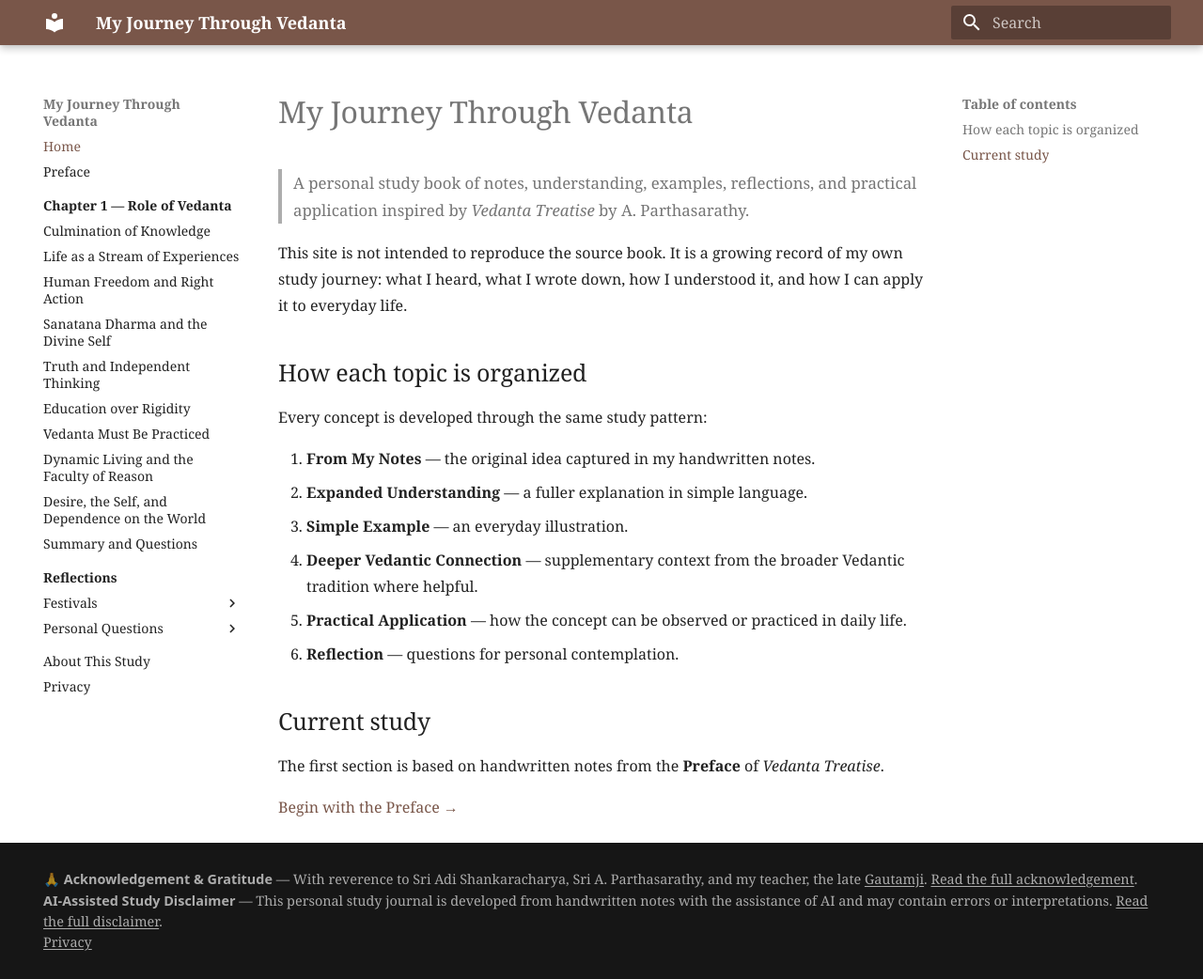
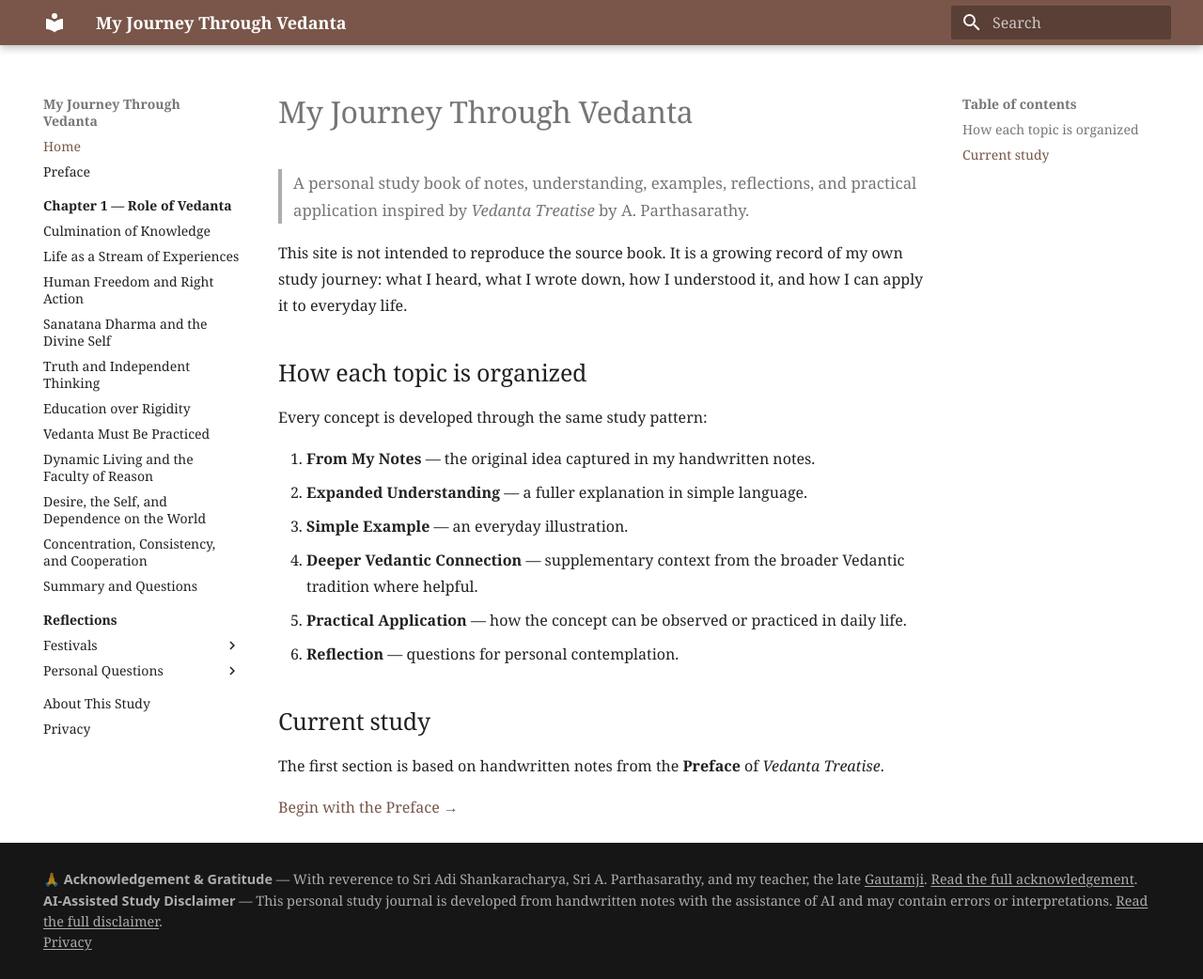
Before and after one commit to pavanturlapati/my-journey-through-vedanta, an MkDocs documentation site: the page built from docs/index.md, in a window 1280 px wide and 1042 px high. Shown: the whole window at 94% size. Built offline with MkDocs 1.6.1 and Material for MkDocs 9.7.7, drawn with Linux system fonts in a browser that asks for light colours.

Commit message:
Add final Chapter 1 topic to site navigation

```diff
--- a/mkdocs.yml
+++ b/mkdocs.yml
@@ -37,6 +37,7 @@ nav:
       - Vedanta Must Be Practiced: chapter-01/07-practice-vedanta.md
       - Dynamic Living and the Faculty of Reason: chapter-01/09-reason-and-dynamic-living.md
       - Desire, the Self, and Dependence on the World: chapter-01/10-desire-self-and-worldly-dependence.md
+      - Concentration, Consistency, and Cooperation: chapter-01/11-concentration-consistency-cooperation.md
       - Summary and Questions: chapter-01/08-summary-and-questions.md
   - Reflections:
       - Overview: reflections/index.md
```
